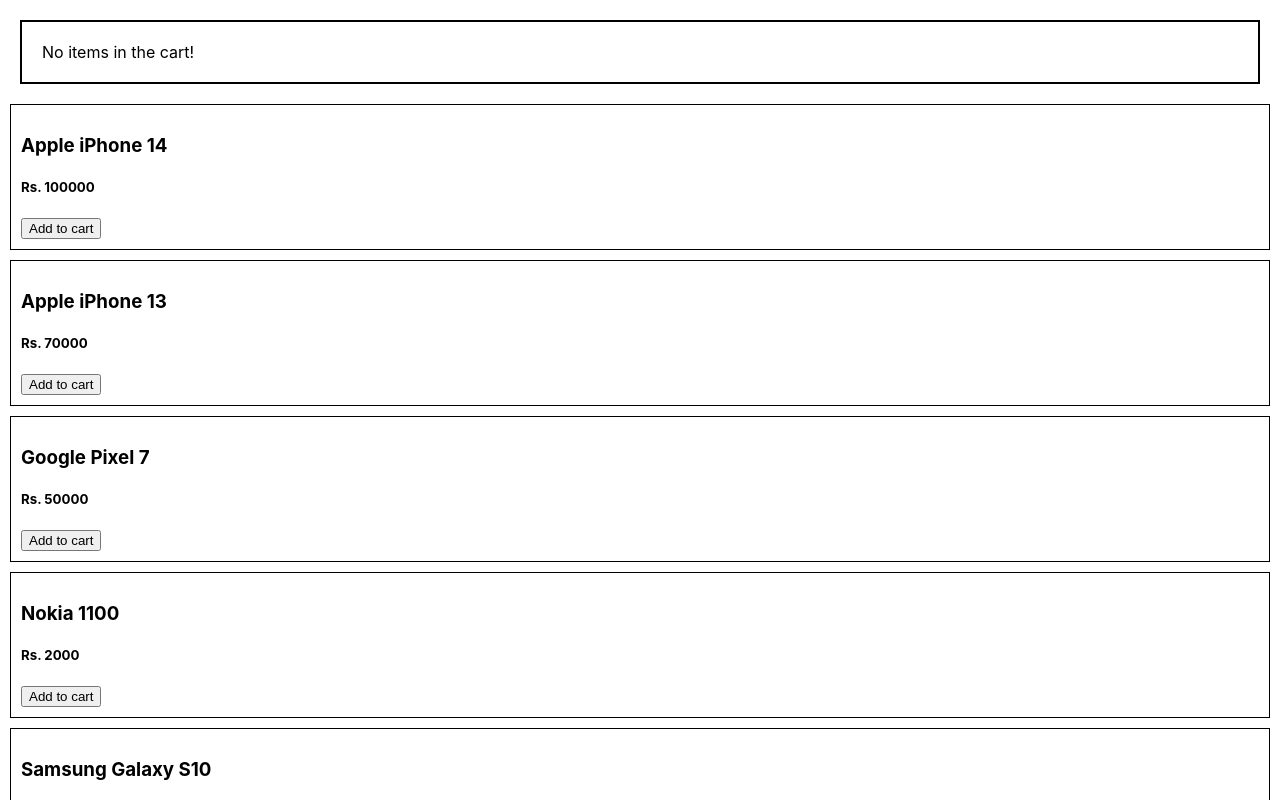
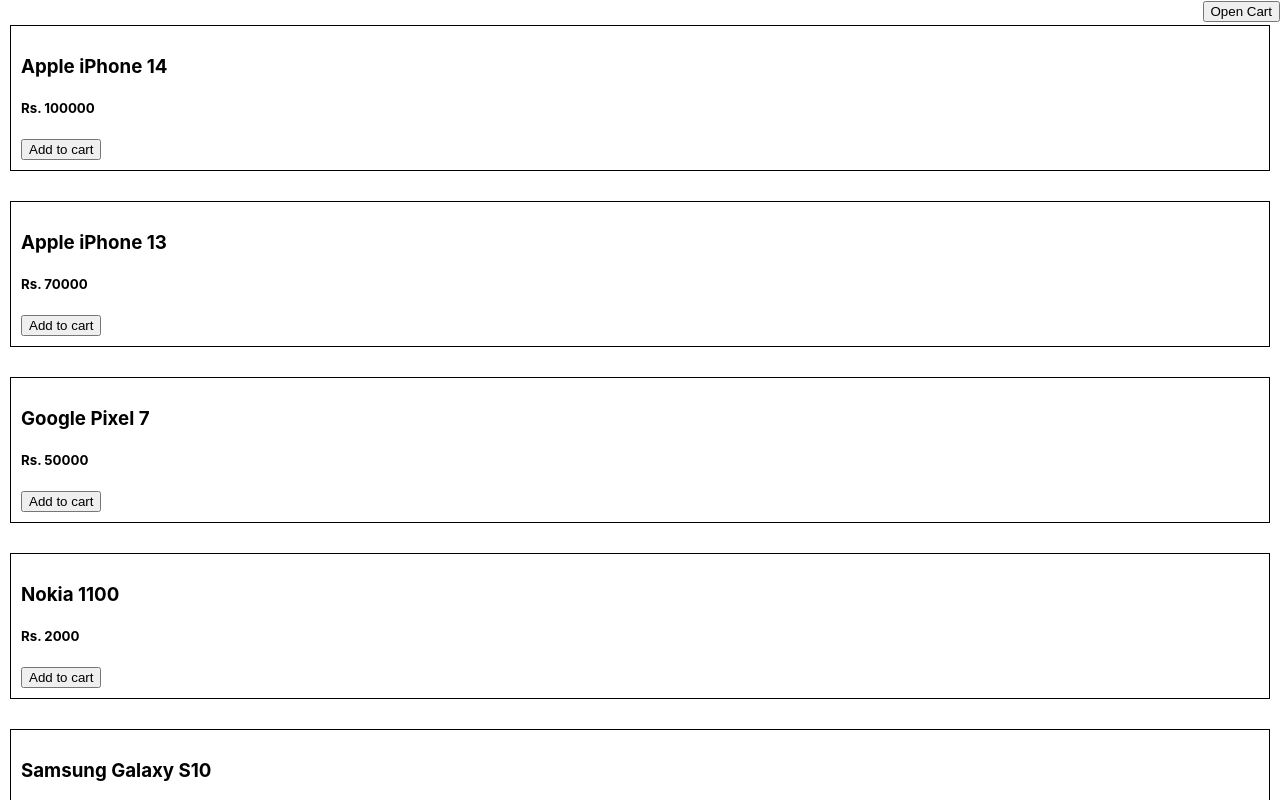
Before and after one commit to ib-sundeep/react-classes, a React (Create React App) app: page / in a window 1280 px wide. Shown: the top 800 px of the page. Built offline with nearby package versions, Linux system fonts and the light colour scheme; data requests are answered from the project's data file.

Commit message:
Assignment of displaying cart total as side navigation completed

```diff
--- a/src/App.jsx
+++ b/src/App.jsx
@@ -1,10 +1,9 @@
-import React, { useState } from 'react';
+import React, { useState } from "react";
 
-import ProductList from './components/ProductList';
-import Cart from './components/Cart';
-import CartContext from './contexts/CartContext';
-
-
+import ProductList from "./components/ProductList";
+import Cart from "./components/Cart";
+import CartContext from "./contexts/CartContext";
+import styles from "./App.module.css";
 // oldCart === newCart
 
 // {
@@ -25,6 +24,7 @@
    * }
    */
   const [cart, setCart] = useState({});
+  const [show, setShow] = useState(false);
 
   function increaseQuantity(product) {
     const newCart = { ...cart };
@@ -37,7 +37,7 @@
         title: product.title,
         price: product.price,
         quantity: 0,
-      }
+      };
     }
 
     newCart[product.id].quantity += 1;
@@ -59,22 +59,31 @@
     setCart(newCart);
   }
 
-  console.log('App rendered');
+  console.log("App rendered");
 
   return (
-    <CartContext.Provider
-      value={{ cart, increaseQuantity, decreaseQuantity }}
-    >
+    <CartContext.Provider value={{ cart, increaseQuantity, decreaseQuantity }}>
+      <div className={styles.carttoggle}>
+        {show === false && (
+          <button onClick={() => setShow(true)}>Open Cart</button>
+        )}
+        {show === true && (
+          <button onClick={() => setShow(false)}>Close Cart</button>
+        )}
+      </div>
+      {show && (
+        <div className={styles.sidenav}>
+          <Cart />
+        </div>
+      )}
       <div>
-        <Cart />
         <ProductList />
       </div>
     </CartContext.Provider>
-  )
+  );
 }
 
 export default App;
-
 
 // By default a component re renders:
 // 1. It's internal state changes
--- /dev/null
+++ b/src/App.module.css
@@ -0,0 +1,19 @@
+.carttoggle {
+  position: absolute;
+  top: 0;
+  right: 0;
+  z-index: 999;
+}
+
+.sidenav {
+  height: 100%;
+  width: 250px;
+  position: fixed;
+  z-index: 1;
+  top: 0;
+  right: 0;
+  background-color: #e7c1c1;
+  overflow-x: hidden;
+  transition: 0.5s;
+  padding-top: 60px;
+}
--- a/src/components/Cart/Cart.jsx
+++ b/src/components/Cart/Cart.jsx
@@ -1,8 +1,8 @@
-import React, { useContext } from 'react';
+import React, { useContext, useState } from "react";
 
-import CartContext from '../../contexts/CartContext';
+import CartContext from "../../contexts/CartContext";
 
-import styles from './Cart.module.css';
+import styles from "./Cart.module.css";
 
 // {
 //   '1': { id: '1' },
@@ -13,24 +13,27 @@
 function Cart() {
   const { cart } = useContext(CartContext);
   const cartList = Object.values(cart);
-
-  console.log('Cart rendered');
+  const [cartTotal, setCartTotal] = useState(0);
 
   if (cartList.length === 0) {
-    return (
-      <div className={styles.cart}>No items in the cart!</div>
-    );
+    return <div className={styles.cart}>No items in the cart!</div>;
   } else {
     return (
+      <div>
         <ol>
-        {cartList.map(cartItem => (
+          {cartList.map((cartItem) => (
             <li key={cartItem.id}>
               <div>{cartItem.title}</div>
-            <div>Quantity: {cartItem.quantity}</div>
+              <div className={styles.cart}>
+                Rs:{cartItem.price} * {cartItem.quantity} = Rs:
+                {cartItem.price * cartItem.quantity}
+              </div>
             </li>
           ))}
         </ol>
-    )
+        <div>Cart Total:{cartTotal}</div>
+      </div>
+    );
   }
 }
 
--- a/src/components/ProductCard/ProductCard.module.css
+++ b/src/components/ProductCard/ProductCard.module.css
@@ -1,5 +1,5 @@
 .card {
   padding: 10px;
   border: 1px solid black;
-  margin: 10px;
+  margin: 25px 10px 30px 10px;
 }
```
Lines whose indentation alone changed are shown as unchanged.
